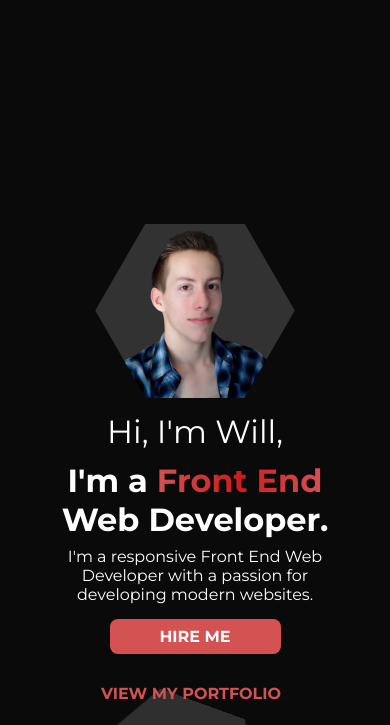
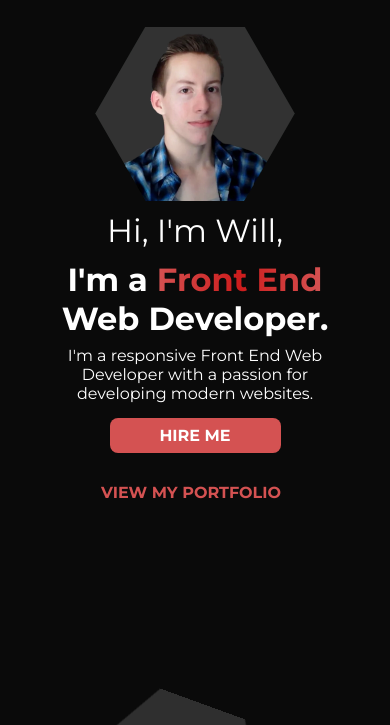
Before and after one commit to willdbrady/willbrady.dev, a plain HTML site: page index.html in a window 390 px wide. Shown: the part 69-794 px from the top of the page. Drawn offline with Linux system fonts and the light colour scheme.

Commit message:
Changed some minor details on hero section; also fixed some media query errors.

```diff
--- a/index.html
+++ b/index.html
@@ -163,9 +163,7 @@
             >
           </div>
         </div>
-        <div class="main-image">
-          <img class="hero-image" src="./assets/hero-img.webp" alt="" />
-        </div>
+        <img class="hero-image" src="./assets/hero-img.webp" alt="" />
       </section>
       <section id="skills" class="skill-section">
         <div class="skills-wrapper">
--- a/styles/styles.css
+++ b/styles/styles.css
@@ -956,7 +956,6 @@ footer div:nth-child(2) {
     width: auto;
   }
 
-  .main-image,
   .hero-image {
     width: 540px;
   }
@@ -1038,7 +1037,16 @@ footer div:nth-child(2) {
   }
 }
 
-@media screen and (max-width: 978px) {
+@media screen and (max-width: 1059px) {
+  .hero-image {
+    width: 500px;
+  }
+}
+
+@media screen and (max-width: 998px) {
+  .hero-image {
+    width: 400px;
+  }
 }
 
 @media screen and (max-width: 950px) {
@@ -1067,7 +1075,17 @@ footer div:nth-child(2) {
   }
 }
 
+@media screen and (max-width: 879px) {
+  .hero-image {
+    width: 370px;
+  }
+}
+
 @media screen and (max-width: 850px) {
+  .hero-image {
+    width: 335px;
+  }
+
   .project {
     flex-direction: column;
   }
@@ -1113,7 +1131,12 @@ footer div:nth-child(2) {
   .main {
     flex-direction: column-reverse;
     gap: 0px;
-    justify-content: end;
+    justify-content: start;
+  }
+
+  .hero-image {
+    margin-top: 6rem;
+    width: 300px;
   }
 
   .small-htext {
@@ -1141,11 +1164,6 @@ footer div:nth-child(2) {
 
   nav {
     margin-bottom: 0px;
-  }
-
-  .main-image,
-  .hero-image {
-    width: 300px;
   }
 
   .about-wrapper {
@@ -1242,10 +1260,6 @@ footer div:nth-child(2) {
   .hero-image {
     width: 200px;
   }
-
-  .main-image {
-    width: 200px;
-  }
 }
 
 @media screen and (max-width: 344px) {
@@ -1257,3 +1271,27 @@ footer div:nth-child(2) {
     margin-bottom: 4.25rem;
   }
 }
+
+@media screen and (max-width: 812px) and (max-height: 827px) {
+  .main {
+    height: 827px;
+  }
+}
+
+@media screen and (max-width: 652px) and (max-height: 828px) {
+  .main {
+    height: 828px;
+  }
+}
+
+@media screen and (max-width: 436px) and (max-height: 685px) {
+  .main {
+    height: 685px;
+  }
+}
+
+@media screen and (max-width: 404px) and (max-height: 599px) {
+  .main {
+    height: 599px;
+  }
+}
```
Also changed, not shown: about.html (+1 -1 lines).
